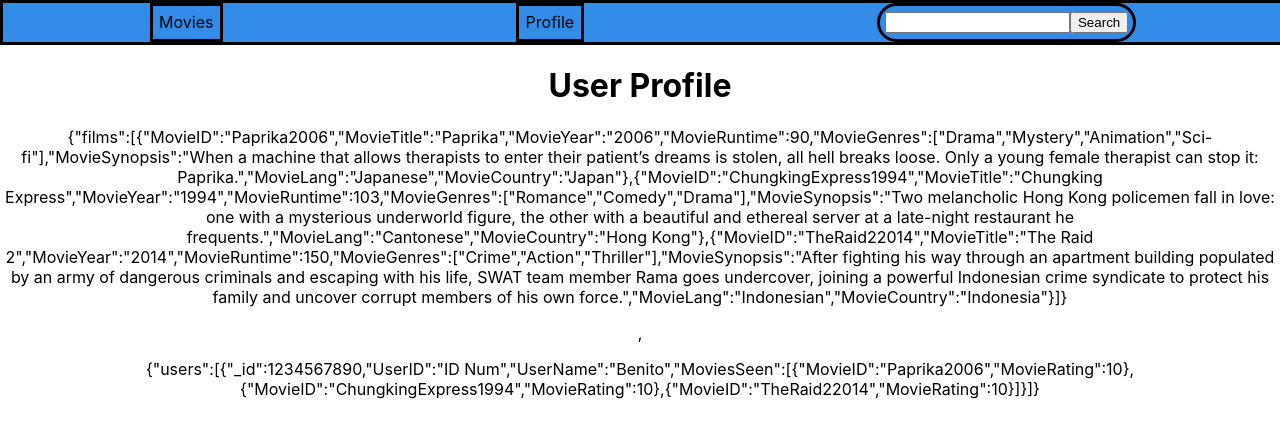
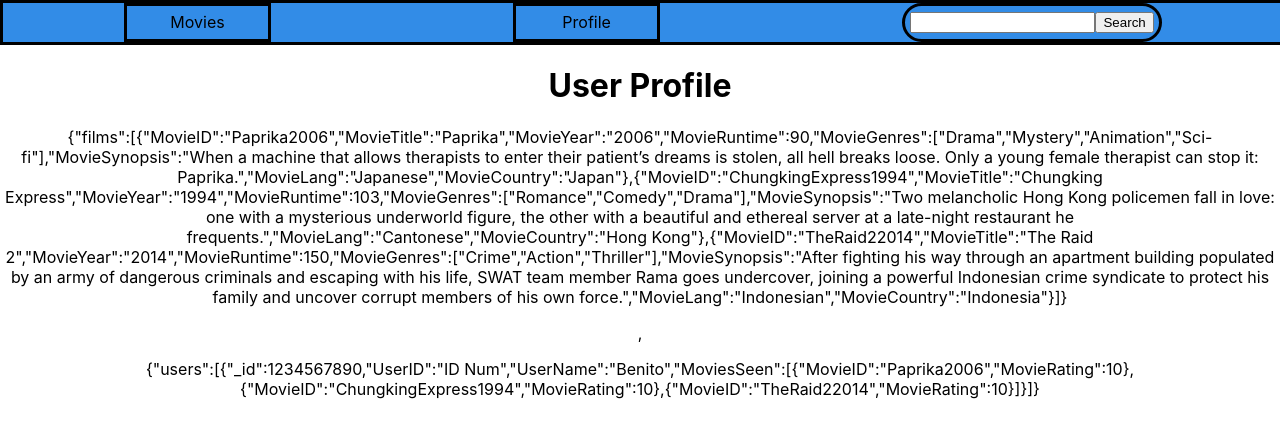
Before and after one commit to benj3110/QA-React-Project, a React (Create React App) app in the folder my-app/: page /Profile in a window 1280 px wide. Shown: the top 438 px of the page. Built offline with nearby package versions, Linux system fonts and the light colour scheme.

Commit message:
on hoover colour changes

```diff
--- a/my-app/src/CSS/FilmBox.css
+++ b/my-app/src/CSS/FilmBox.css
@@ -2,7 +2,6 @@
     display: grid;
     grid-template-columns: repeat(auto-fit, minmax(200px, 1fr));
     gap: 1%;
-    position: relative;
     justify-self: center;
 }
 
@@ -11,10 +10,11 @@
 
 }
 
-/* .filmTitle_C{
-
-} */
 
 .filmPoster_C{
     border: black solid 3px;
 }
+
+.filmPoster_C:hover{
+    filter: brightness(60%);
+}
--- a/my-app/src/CSS/NavBar.css
+++ b/my-app/src/CSS/NavBar.css
@@ -9,19 +9,22 @@
   display: flex;
   justify-content: space-around;
   align-items: center;
-  position: sticky;
+  height: fit-content;
 }
 
 .Nav-Link {
   border: black solid 3px;
 
   color: rgb(0, 0, 0);
-
   text-decoration: none;
 
   padding: 0.5%;
+  width: 10%;
 
+}
 
+.Nav-Link:hover {
+  background-color: hsl(210, 100%, 45%);;
 }
 
 .Search-Bar{
--- a/my-app/src/Components/FilmDisplay.tsx
+++ b/my-app/src/Components/FilmDisplay.tsx
@@ -26,12 +26,6 @@ const FilmDisplay = () => {
 		popularFilmsWrap();
 	}, []);
 
-	// useEffect(() => {
-	// 	if (filmsData) {
-	// 		console.log(filmsData);
-	// 	}
-	// }, [filmsData]);
-
 	return (
 		<div className="allFilms_C">
 			{filmsData?.map((filmData) => {
@@ -47,6 +41,7 @@ const FilmDisplay = () => {
 								filmData.poster_path
 							}
 							alt=""
+							onClick={() => console.log("click")}
 						/>
 					</div>
 				);
```
